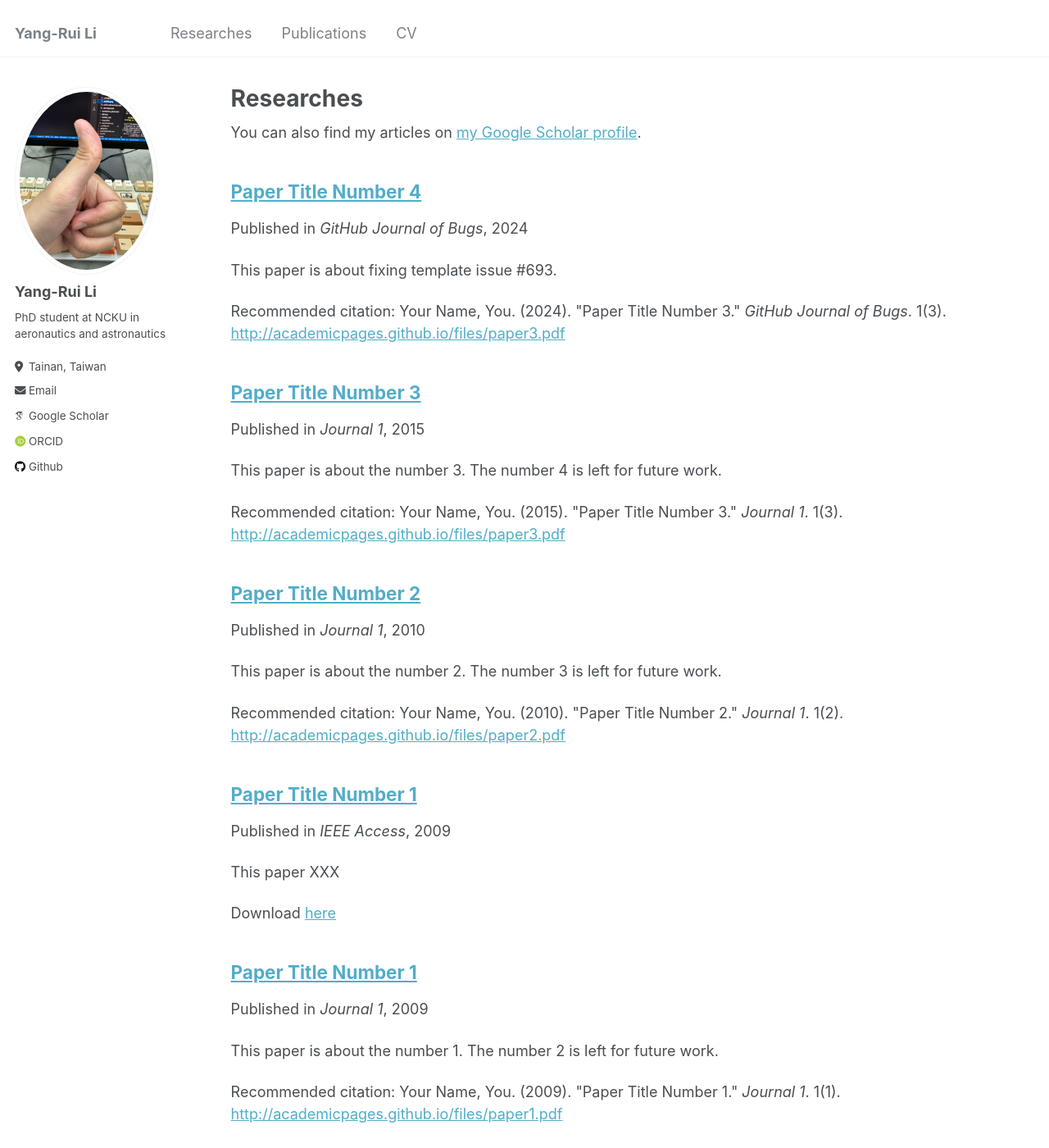
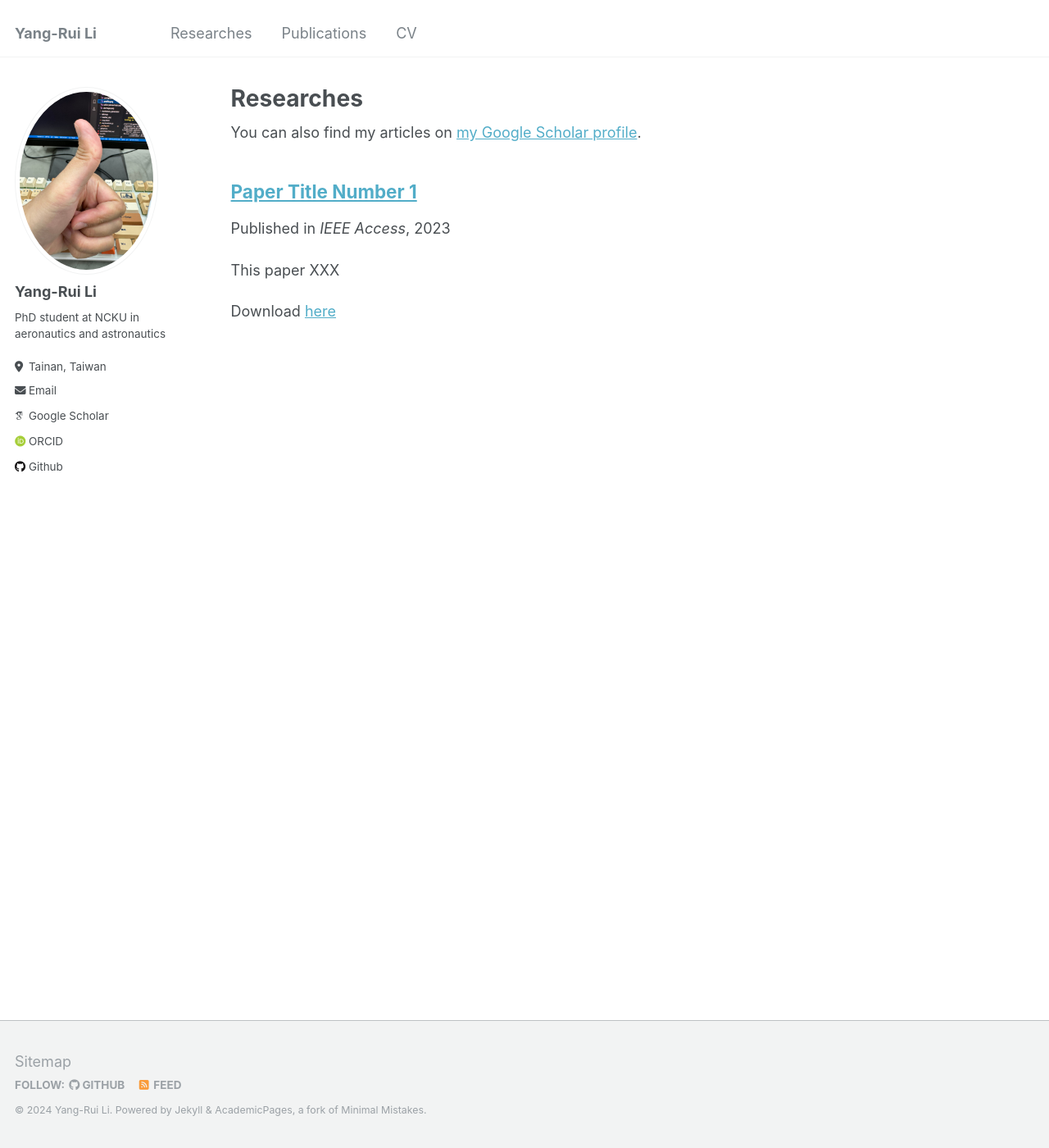
Before and after one commit to yangrui9501/yangrui9501.github.io, a Jekyll site: the page built from _pages/researches.md, in a window 1280 px wide and 1400 px high. Shown: the whole window at 82% size. Built offline with Jekyll 4.4.1, drawn with Linux system fonts in a browser that asks for light colours; some web fonts are replaced.

Commit message:
deleted:    _publications/2009-10-01-paper-title-number-1.md 	deleted:    _publications/2010-10-01-paper-title-number-2.md 	deleted:    _publications/2015-10-01-paper-title-number-3.md 	renamed:    _publications/2024-full-orientation.md -> _publications/2023-full-orientation.md 	deleted:    _publications/2024-02-17-paper-title-number-4.md

```diff
--- a/_publications/2009-10-01-paper-title-number-1.md
+++ /dev/null
@@ -1,12 +0,0 @@
----
-title: "Paper Title Number 1"
-collection: publications
-permalink: /publication/2009-10-01-paper-title-number-1
-excerpt: 'This paper is about the number 1. The number 2 is left for future work.'
-date: 2009-10-01
-venue: 'Journal 1'
-paperurl: 'http://academicpages.github.io/files/paper1.pdf'
-citation: 'Your Name, You. (2009). &quot;Paper Title Number 1.&quot; <i>Journal 1</i>. 1(1).'
----
-
-The contents above will be part of a list of publications, if the user clicks the link for the publication than the contents of section will be rendered as a full page, allowing you to provide more information about the paper for the reader. When publications are displayed as a single page, the contents of the above "citation" field will automatically be included below this section in a smaller font.
--- a/_publications/2010-10-01-paper-title-number-2.md
+++ /dev/null
@@ -1,12 +0,0 @@
----
-title: "Paper Title Number 2"
-collection: publications
-permalink: /publication/2010-10-01-paper-title-number-2
-excerpt: 'This paper is about the number 2. The number 3 is left for future work.'
-date: 2010-10-01
-venue: 'Journal 1'
-paperurl: 'http://academicpages.github.io/files/paper2.pdf'
-citation: 'Your Name, You. (2010). &quot;Paper Title Number 2.&quot; <i>Journal 1</i>. 1(2).'
----
-
-The contents above will be part of a list of publications, if the user clicks the link for the publication than the contents of section will be rendered as a full page, allowing you to provide more information about the paper for the reader. When publications are displayed as a single page, the contents of the above "citation" field will automatically be included below this section in a smaller font.
--- a/_publications/2015-10-01-paper-title-number-3.md
+++ /dev/null
@@ -1,12 +0,0 @@
----
-title: "Paper Title Number 3"
-collection: publications
-permalink: /publication/2015-10-01-paper-title-number-3
-excerpt: 'This paper is about the number 3. The number 4 is left for future work.'
-date: 2015-10-01
-venue: 'Journal 1'
-paperurl: 'http://academicpages.github.io/files/paper3.pdf'
-citation: 'Your Name, You. (2015). &quot;Paper Title Number 3.&quot; <i>Journal 1</i>. 1(3).'
----
-
-The contents above will be part of a list of publications, if the user clicks the link for the publication than the contents of section will be rendered as a full page, allowing you to provide more information about the paper for the reader. When publications are displayed as a single page, the contents of the above "citation" field will automatically be included below this section in a smaller font.
--- a/_publications/2024-full-orientation.md
+++ b/_publications/2023-full-orientation.md
@@ -3,7 +3,7 @@ title: "Paper Title Number 1"
 collection: publications
 # permalink: /publication/2009-10-01-paper-title-number-1
 excerpt: 'This paper XXX'
-date: 2009-10-01
+date: 2023-10-04
 venue: 'IEEE Access'
 paperurl: 'https://ieeexplore.ieee.org/document/10271397/'
 # citation: 'Your Name, You. (2009). &quot;Paper Title Number 1.&quot; <i>Journal 1</i>. 1(1).'
--- a/_publications/2024-02-17-paper-title-number-4.md
+++ /dev/null
@@ -1,12 +0,0 @@
----
-title: "Paper Title Number 4"
-collection: publications
-permalink: /publication/2024-02-17-paper-title-number-4
-excerpt: 'This paper is about fixing template issue #693.'
-date: 2024-02-17
-venue: 'GitHub Journal of Bugs'
-paperurl: 'http://academicpages.github.io/files/paper3.pdf'
-citation: 'Your Name, You. (2024). &quot;Paper Title Number 3.&quot; <i>GitHub Journal of Bugs</i>. 1(3).'
----
-
-The contents above will be part of a list of publications, if the user clicks the link for the publication than the contents of section will be rendered as a full page, allowing you to provide more information about the paper for the reader. When publications are displayed as a single page, the contents of the above "citation" field will automatically be included below this section in a smaller font.
```
